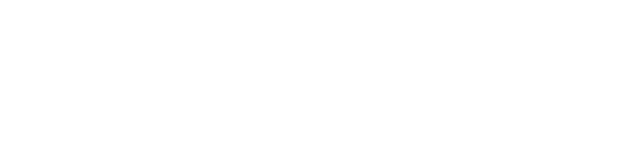
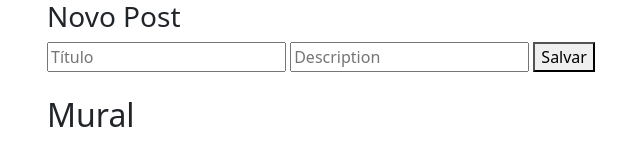
Before and after one commit to matheus-augusto327/notice-wall, a website: page public/index.html in a window 1280 px wide. Shown: the whole page, without its empty margins (35-675 px from the left). Drawn offline with nearby package versions, Linux system fonts and the light colour scheme.

Commit message:
Create HTML

```diff
--- a/public/index.html
+++ b/public/index.html
@@ -4,9 +4,25 @@
     <meta charset="UTF-8">
     <meta http-equiv="X-UA-Compatible" content="IE=edge">
     <meta name="viewport" content="width=device-width, initial-scale=1.0">
-    <title>Document</title>
+    <link href="https://cdn.jsdelivr.net/npm/bootstrap@5.1.3/dist/css/bootstrap.min.css" rel="stylesheet" integrity="sha384-1BmE4kWBq78iYhFldvKuhfTAU6auU8tT94WrHftjDbrCEXSU1oBoqyl2QvZ6jIW3" crossorigin="anonymous">
+    <title>Meu Mural</title>
 </head>
 <body>
 
+    <div class="container">
+        <h3>Novo Post</h3>
+        <div>
+            <input type="text" id="title" placeholder="Título">
+            <input type="text" id="desc" placeholder="Description">
+            <button onclick="">Salvar</button>
+        </div>
+
+        <h2 class="mt-4">Mural</h2>
+        <div id="posts">
+
+        </div>
+    </div>
+
+    <script src="./scripts/script.js"></script>
 </body>
 </html>
```
Also changed, not shown: public/scripts/script.js (added).
